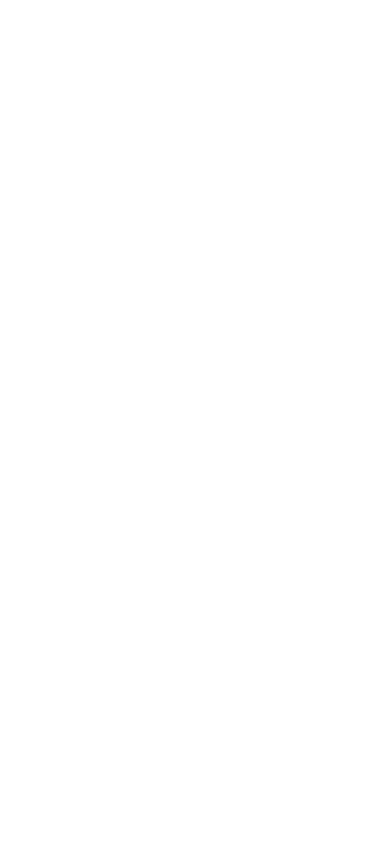
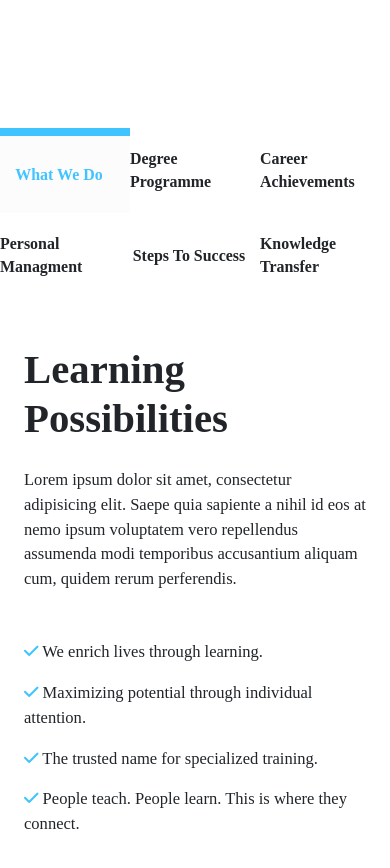
Before and after one commit to alemica97/proj-html-vuejs, a Vue app: page / in a window 390 px wide. Shown: the part 3820-4688 px from the top of the page. Before the commit the page ends 3808 px from the top, so only its background shows below. Built offline with nearby package versions, Linux system fonts and the light colour scheme; a small style sheet from the web is missing.

Commit message:
Ho terminato la sezione 4 del Main, l'ho creata dinamicamente con i data() di vue e organizzata tramite row e col di Bootstrap per renderla completamente responsive, in più ho aggiunto un activeIndex che da la classe active all'elemento della colonna di sinistra che viene cliccato

```diff
--- a/src/components/ChildrenSection.vue
+++ b/src/components/ChildrenSection.vue
@@ -1,6 +1,6 @@
 <template>
     <section id="children-potential" class="container-fluid">
-        <div class="container-xl px-0 px-lg-4">
+        <div class="container-sm px-0 px-lg-4">
             <!-- divido la sezione con una riga suddivisa in due colonne della stessa larghezza  -->
             <div class="row align-items-center flex-column-reverse flex-md-row
             py-5 px-4 px-md-5 px-lg-0">
@@ -56,7 +56,7 @@
 
 <style lang="scss" scoped>
 
-    .container-xl{
+    .container-sm{
         padding: 80px 0 10px 0;
     }
     .children-potential-description{
--- a/src/components/CoursesSection.vue
+++ b/src/components/CoursesSection.vue
@@ -6,7 +6,7 @@
                 <span>TOP</span>
             </a>
         </div>
-        <div class="container-xl  py-5 px-0 px-lg-4">
+        <div class="container-sm  py-5 px-0 px-lg-4">
             <div class="row gap-4 gap-lg-3 justify-content-center">
                 <!-- faccio un v-for sul componente figlio cardSectionOne per stamparmi dinamicamente tutte le card  -->
                 <coursesCard
@@ -110,7 +110,7 @@
 
         }
     }
-    .container-xl{
+    .container-sm{
         min-height: 1500px;
         background-image: url(../assets/icademy/icademy/img/h5-img-1.jpg);
         background-repeat: no-repeat;
--- a/src/components/Header.vue
+++ b/src/components/Header.vue
@@ -102,6 +102,7 @@
 
         &:hover{
             color: #55ACEE;
+            transition: all 300ms;
         }
     }
 
@@ -121,6 +122,7 @@
 
         &:hover .cart-number{
             background-color: #FFFFFF;
+            transition: all 300ms;
         }
     }
 
@@ -132,8 +134,9 @@
         width: 16px;
         height: 16px;
         border-radius: 50%;
-        text-align: center;
-        line-height: 16px;
         font-size: 11px;
+        display: flex;
+        justify-content: center;
+        align-items: center;
     }
 </style>
--- a/src/components/Jumbo.vue
+++ b/src/components/Jumbo.vue
@@ -18,9 +18,9 @@
             <div class="row py-3 text-center">
                 <div class="col-12">
                     <!-- tre pallini del carousel  -->
-                <i class="fa-solid fa-circle mx-1"></i>
-                <i class="fa-solid fa-circle mx-1"></i>
-                <i class="fa-solid fa-circle active mx-1"></i>
+                    <i class="fa-solid fa-circle mx-1"></i>
+                    <i class="fa-solid fa-circle mx-1"></i>
+                    <i class="fa-solid fa-circle active mx-1"></i>
                 </div>
             </div>
         </div>
--- /dev/null
+++ b/src/components/LearningSection.vue
@@ -0,0 +1,126 @@
+<template>
+    <section id="learning" class="container-fluid">
+        <div class="container-sm">
+            <div class="row align-items-center">
+                <div class="col-12 col-md-3 mb-4 mb-md-0">
+                    <div class="row">
+                        <div class="possibilities-title col-4 col-md-12"
+                        v-for="(element, i) in possibilitiesTitle"
+                        :key="i" @click="activeIndex = i"
+                        :class="activeIndex == i ? 'active' : ''">
+                            <span>{{ element }}</span>
+                        </div>
+                    </div>
+                </div>
+                <div class="possibilities-info col-12 col-md-9 p-4 p-md-5">
+                    <h1 class="mb-4">Learning Possibilities</h1>
+                    <p class="mb-5">Lorem ipsum dolor sit amet, consectetur adipisicing elit. Saepe quia sapiente a nihil id eos at nemo ipsum voluptatem vero repellendus assumenda modi temporibus accusantium aliquam cum, quidem rerum perferendis.</p>
+                    <p class="possibilities"
+                    v-for="(element, i) in possibilitiesDescription"
+                    :key="i">
+                        <i class="fa-solid fa-check"></i>
+                        {{ element }}
+                    </p>
+                </div>
+            </div>
+        </div>
+    </section>
+</template>
+
+<script>
+export default {
+    name: 'learningSection',
+
+    data(){
+        return{
+            possibilitiesDescription: [
+                'We enrich lives through learning.',
+                'Maximizing potential through individual attention.',
+                'The trusted name for specialized training.',
+                'People teach. People learn. This is where they connect.'
+            ],
+
+            possibilitiesTitle: [
+                'What We Do',
+                'Degree Programme',
+                'Career Achievements',
+                'Personal Managment',
+                'Steps To Success',
+                'Knowledge Transfer'
+            ],
+
+            activeIndex: 0,
+        }
+    }
+}
+</script>
+
+<style lang="scss" scoped>
+
+    .container-sm{
+        padding: 140px 0;
+    }
+
+    .possibilities-info{
+        p{
+            font-size: calc(15px + 0.4vw);
+        }
+
+        h1{
+            font-size: calc(40px + 0.2vw);
+            font-weight: 700;
+        }
+    }
+
+    .possibilities{
+
+        i{
+            color: #40C4FF;
+        }
+    }
+
+    .possibilities-title{
+        display: flex;
+        justify-content: start;
+        align-items: center;
+        font-size: calc(14px + 0.5vw);
+        font-weight: 700;
+        padding-left: 30px;
+        &:hover{
+            cursor: pointer;
+        }
+
+        &.active{
+            background-color: #FCFCFC;
+            color: #40C4FF;
+            border-left: 8px solid #40C4FF;
+            & span{
+                transform: translateX(-8px);
+            }
+        }
+    }
+
+    @media screen and (max-width: 768px){
+        [class*='col-4']{
+            height: 85px;
+        }
+        .possibilities-title{
+            padding-left: 0px;
+            justify-content: center;
+
+            &.active{
+                border-left: 0px;
+                border-top: 8px solid #40C4FF;
+                & span{
+                    transform: translateX(0);
+                }
+            }
+        }
+    }
+
+    @media screen and (min-width: 769px){
+        [class*='col-md-12']{
+            height: 85px;
+        }
+    }
+</style>
--- a/src/components/Main.vue
+++ b/src/components/Main.vue
@@ -6,6 +6,8 @@
         <childrenSection />
         <!-- Sezione 3 del Main  -->
         <studentsCarouselSection />
+        <!-- Sezione 4 del Main  -->
+        <learningSection />
     </main>
 </template>
 
@@ -13,6 +15,7 @@
 import coursesSection from './CoursesSection.vue'
 import childrenSection from './ChildrenSection.vue'
 import studentsCarouselSection from './StudentsCarouselSection.vue'
+import learningSection from './LearningSection.vue'
 
 export default {
     name: 'myMain',
@@ -21,6 +24,7 @@
         coursesSection,
         childrenSection,
         studentsCarouselSection,
+        learningSection,
     }
 }
 </script>
--- a/src/components/StudentsCarouselSection.vue
+++ b/src/components/StudentsCarouselSection.vue
@@ -1,6 +1,6 @@
 <template>
     <section id="students-carousel" class="container-fluid">
-        <div class="row container-lg mx-auto justify-content-center">
+        <div class="row container-sm mx-auto justify-content-center">
             <!-- divido la row in 4 colonne disposte una sopra l'altra, ognuna centrata orizzontalmente  -->
             <div class="col-12">
                 <figure class="text-center mb-5">
```
